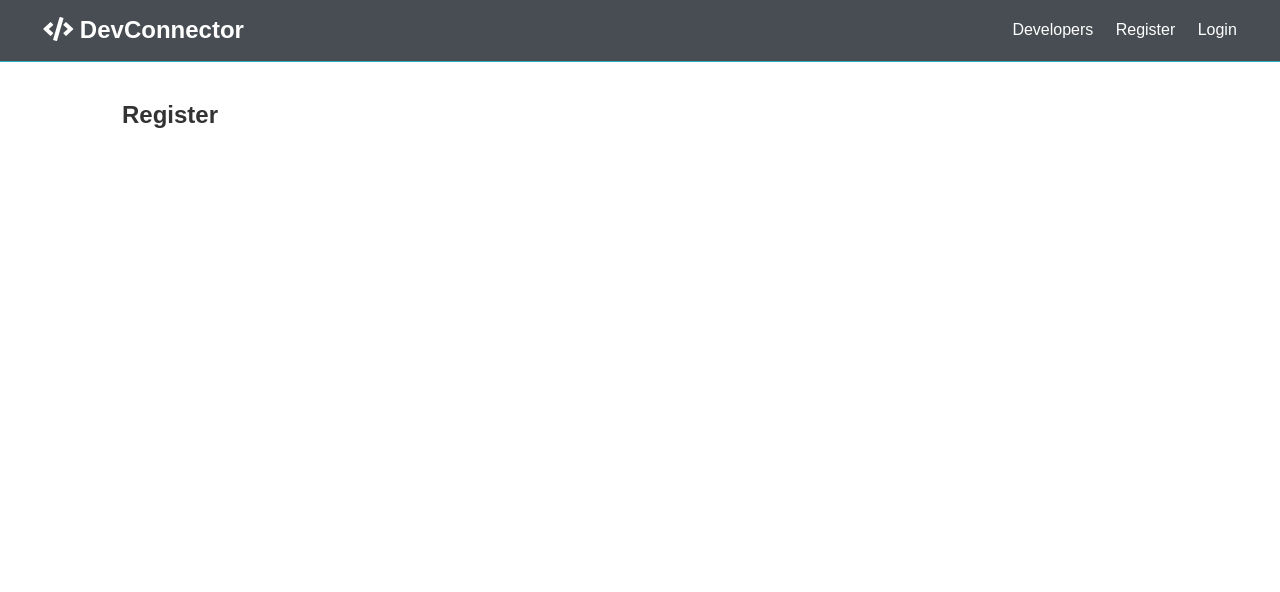
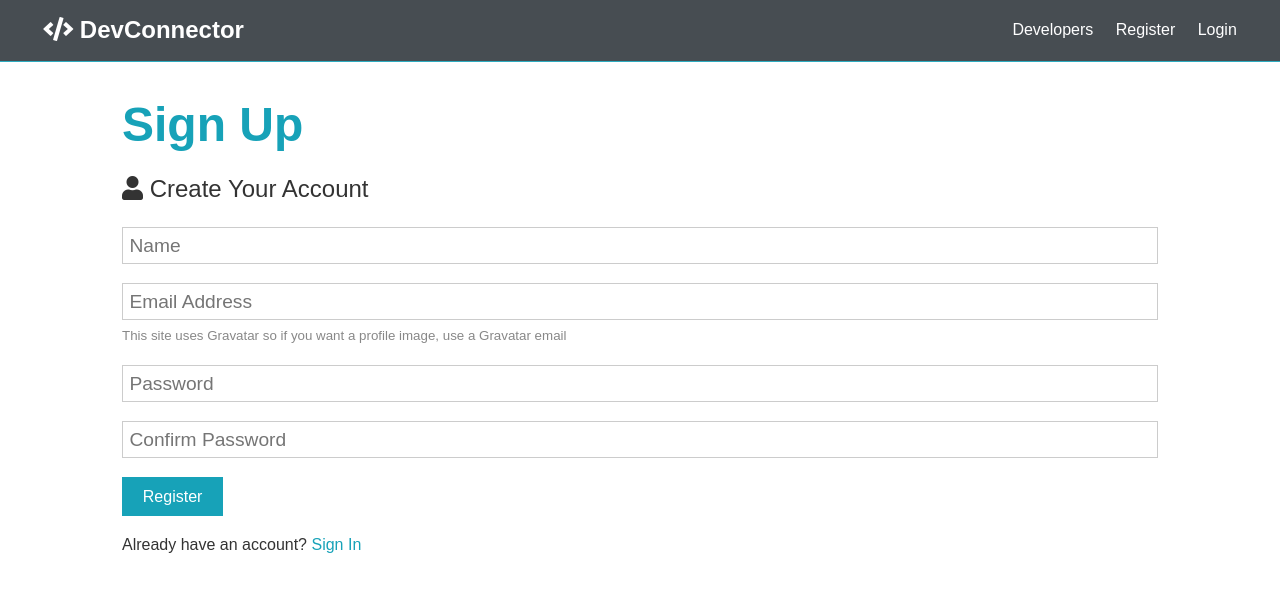
Before and after one commit to ardacelik/dev-connector, a React (Create React App) app in the folder client/: page /register in a window 1280 px wide. Shown: the top 592 px of the page. Built offline with nearby package versions, Linux system fonts and the light colour scheme.

Commit message:
Added a registration form

```diff
--- a/client/src/components/auth/Register.js
+++ b/client/src/components/auth/Register.js
@@ -1,10 +1,89 @@
-import React from "react";
+import React, { Fragment, useState } from "react";
 
 const Register = () => {
+  // formData: state
+  // setFormData: the function we use to update the state
+  // Pass the initial state to useState()
+  const [formData, setFormData] = useState({
+    name: "",
+    email: "",
+    password: "",
+    password2: ""
+  });
+
+  const { name, email, password, password2 } = formData;
+
+  const onChange = e =>
+    setFormData({ ...formData, [e.target.name]: e.target.value });
+
+  const onSubmit = e => {
+    e.preventDefault();
+    if (password !== password2) {
+      console.log("Passwords do not match");
+    } else {
+      console.log(formData);
+    }
+  };
+
   return (
-    <div>
-      <h1>Register</h1>
-    </div>
+    <Fragment>
+      <h1 className="large text-primary">Sign Up</h1>
+      <p className="lead">
+        <i className="fas fa-user" /> Create Your Account
+      </p>
+      <form className="form" onSubmit={e => onSubmit(e)}>
+        <div className="form-group">
+          <input
+            type="text"
+            placeholder="Name"
+            name="name"
+            value={name}
+            onChange={e => onChange(e)}
+            required
+          />
+        </div>
+        <div className="form-group">
+          <input
+            type="email"
+            placeholder="Email Address"
+            name="email"
+            value={email}
+            onChange={e => onChange(e)}
+            required
+          />
+          <small className="form-text">
+            This site uses Gravatar so if you want a profile image, use a
+            Gravatar email
+          </small>
+        </div>
+        <div className="form-group">
+          <input
+            type="password"
+            placeholder="Password"
+            name="password"
+            value={password}
+            onChange={e => onChange(e)}
+            required
+            minLength="6"
+          />
+        </div>
+        <div className="form-group">
+          <input
+            type="password"
+            placeholder="Confirm Password"
+            name="password2"
+            value={password2}
+            onChange={e => onChange(e)}
+            required
+            minLength="6"
+          />
+        </div>
+        <input type="submit" className="btn btn-primary" value="Register" />
+      </form>
+      <p className="my-1">
+        Already have an account? <a href="login.html">Sign In</a>
+      </p>
+    </Fragment>
   );
 };
 
```
